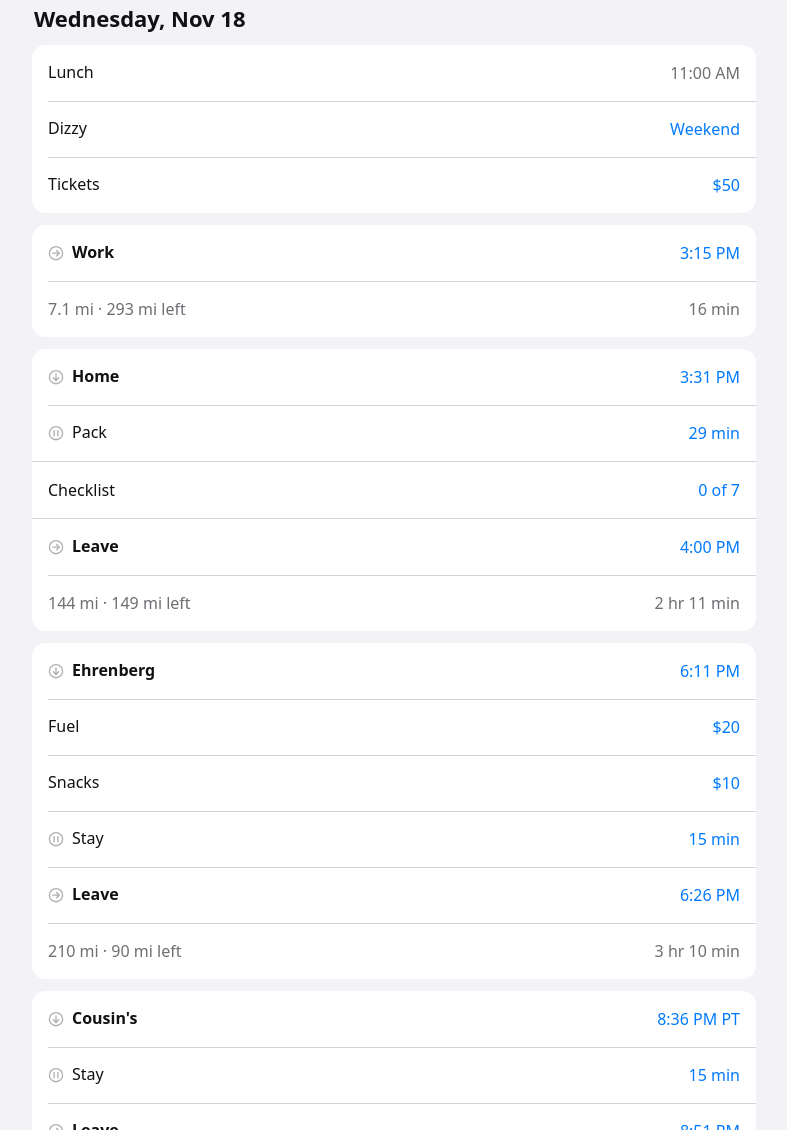
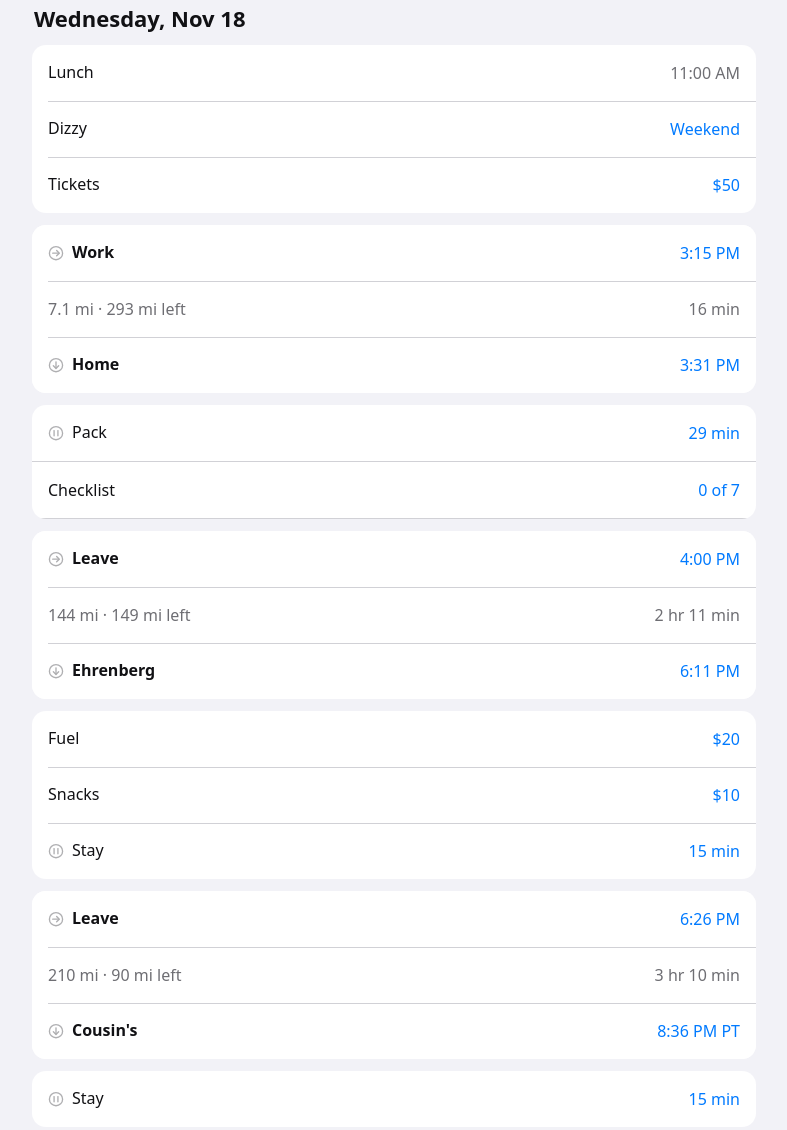
Before and after one commit to BabeDrums/babel-trip, a plain HTML site: page index.html in a window 1280 px wide. Shown: the part 545-1675 px from the top of the page, without its empty margins (246-1033 px from the left). Drawn offline with Linux system fonts and the light colour scheme.

Commit message:
Group each trip as departure route arrival

```diff
--- a/index.html
+++ b/index.html
@@ -11,20 +11,20 @@
 
 #babel-trip-current .flowStack{gap:12px}
 #babel-trip-current .journeyBranch{display:flex;flex-direction:column;gap:12px}
-#babel-trip-current .group:has(+ .travelLeg),
-#babel-trip-current .group:has(+ .journeyBranch:not(.hidden) > .travelLeg:first-child){border-radius:14px 14px 0 0}
-/* Apple-style semantic grouping: adjacent stopGroup blocks are one physical stop, not separate cards. */
+/* Adjacent stopGroup blocks at one place still read as one activity card. */
 #babel-trip-current .stopGroup:has(+ .stopGroup){border-bottom-left-radius:0;border-bottom-right-radius:0}
 #babel-trip-current .stopGroup + .stopGroup{margin-top:-12px;border-top-left-radius:0;border-top-right-radius:0}
 #babel-trip-current .stopGroup + .stopGroup>.row:first-child:before{content:'';position:absolute;left:16px;right:0;top:0;height:1px;background:var(--separator);display:block}
-#babel-trip-current .travelLeg{padding:0;margin-top:-12px;background:var(--group);border-radius:0 0 14px 14px;overflow:hidden}
-#babel-trip-current .journeyBranch:has(> .travelLeg:first-child){margin-top:-12px}
-#babel-trip-current .journeyBranch > .travelLeg:first-child{margin-top:0}
+/* Travel becomes a true segment card: departure → route info → arrival. */
+#babel-trip-current .travelLeg{padding:0;background:var(--group);border-radius:14px;overflow:hidden}
 #babel-trip-current .travelLeg .row{height:56px;min-height:56px;padding:0 16px;gap:12px;background:var(--group)}
-#babel-trip-current .travelLeg .row:before{content:'';position:absolute;left:16px;right:0;top:0;height:1px;background:var(--separator);display:block}
+#babel-trip-current .travelLeg .row+.row:before{content:'';position:absolute;left:16px;right:0;top:0;height:1px;background:var(--separator);display:block}
 #babel-trip-current .travelLeg .infoLeft{white-space:normal}
-#babel-trip-current .stopGroup>.row:first-child:not(.roleRow) .placeLabel,
+#babel-trip-current .travelSegmentGroup>.row:first-child .placeLabel,
+#babel-trip-current .travelSegmentGroup>.row:last-child .placeLabel,
 #babel-trip-current .departureRow .placeLabel{font-weight:600}
+#babel-trip-current .travelVacated{display:none!important}
+#babel-trip-current .stopGroup>.row:first-child:not(.roleRow) .placeLabel{font-weight:600}
 #babel-trip-current .statusGroup>.row{height:44px}
 #babel-trip-current .previewHint{color:var(--secondary);text-align:center;padding:0 4px 16px}
 
@@ -246,7 +246,7 @@
 
 
 <div id="resetBar" class="resetBar hidden"><button id="resetTimings" type="button" title="Restore arrival and departure estimates without changing durations or costs" aria-label="Reset edited arrival and departure clocks">Reset clocks</button></div>
-<div class="buildVersion" aria-label="Babel Trip version">v1.7.34</div>
+<div class="buildVersion" aria-label="Babel Trip version">v1.7.35</div>
 <script>
 (function(){
   var r=document.getElementById('babel-trip-current'); if(!r||r.dataset.ready)return; r.dataset.ready='1';
@@ -419,6 +419,53 @@
     $('#sundayBreakfastDeparture').value='09:50';
     render();
   });
+  var travelMoves=[];
+  function isRouteVisible(node){return !node.closest('.hidden')}
+  function restoreTravelCards(){
+    for(var i=travelMoves.length-1;i>=0;i--){
+      var rec=travelMoves[i],mark=rec.mark;
+      if(mark.parentNode)mark.parentNode.insertBefore(rec.node,mark.nextSibling);
+      if(mark.parentNode)mark.parentNode.removeChild(mark);
+    }
+    travelMoves=[];
+    allNodes('.travelSegmentGroup').forEach(function(leg){leg.classList.remove('travelSegmentGroup')});
+    allNodes('.travelVacated').forEach(function(group){group.classList.remove('travelVacated')});
+  }
+  function moveIntoTravel(node,leg,before){
+    var mark=document.createComment('babel-trip-travel');
+    node.parentNode.insertBefore(mark,node);
+    travelMoves.push({node:node,mark:mark});
+    leg.insertBefore(node,before||null);
+  }
+  function buildTravelCards(){
+    var legs=allNodes('.travelLeg[data-car-miles]').filter(isRouteVisible);
+    var departures=allNodes('.departureRow').filter(isRouteVisible);
+    var arrivals=allNodes('.stopGroup > .row').filter(function(row){
+      return isRouteVisible(row)&&!row.classList.contains('departureRow')&&!!row.querySelector('.placeLabel');
+    });
+    var plans=legs.map(function(leg){
+      var dep=null,arr=null;
+      departures.forEach(function(row){
+        if(row.compareDocumentPosition(leg)&Node.DOCUMENT_POSITION_FOLLOWING)dep=row;
+      });
+      for(var i=0;i<arrivals.length;i++){
+        if(leg.compareDocumentPosition(arrivals[i])&Node.DOCUMENT_POSITION_FOLLOWING){arr=arrivals[i];break}
+      }
+      return {leg:leg,dep:dep,arr:arr};
+    }).filter(function(plan){return plan.dep&&plan.arr});
+    plans.forEach(function(plan){
+      var leg=plan.leg,dep=plan.dep,arr=plan.arr,routeRow=leg.querySelector('.row');
+      if(!routeRow)return;
+      var origin=dep.parentElement,destination=arr.parentElement;
+      var moving=[],cursor=dep;
+      while(cursor){moving.push(cursor);cursor=cursor.nextElementSibling}
+      moving.forEach(function(node){moveIntoTravel(node,leg,routeRow)});
+      moveIntoTravel(arr,leg,null);
+      leg.classList.add('travelSegmentGroup');
+      if(origin&&origin.children.length===0)origin.classList.add('travelVacated');
+      if(destination&&destination.children.length===0)destination.classList.add('travelVacated');
+    });
+  }
   function updateDriveRanges(){
     var remaining=300;
     allNodes('[data-range-reset-input],.travelLeg[data-car-miles]').forEach(function(node){
@@ -436,6 +483,7 @@
     });
   }
   function render(){
+    restoreTravelCards();
     var topoff=amount(qf,'qsFuel'),snacks=amount(sn,'snacks'),
         tacoCost=amount(ts,'tacoSpend'),breakfastCost=amount(bs,'breakfastSpend'),
         lunchCost=amount(ls,'lunchSpend'),rudeCost=amount(rs,'rudeSpend');
@@ -733,6 +781,7 @@
     put('grandTotal',money((trip+contingency)));
     updateDriveRanges();
     show('resetBar',hasTimeOverrides());
+    buildTravelCards();
   }
 })();
 (function () {
```
